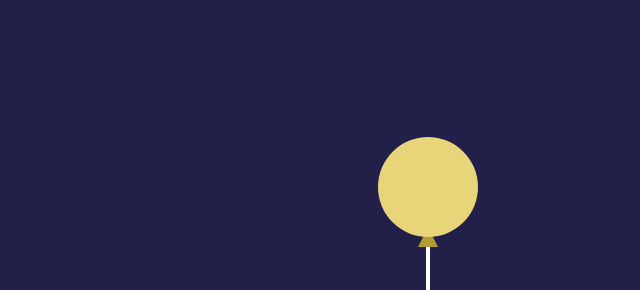
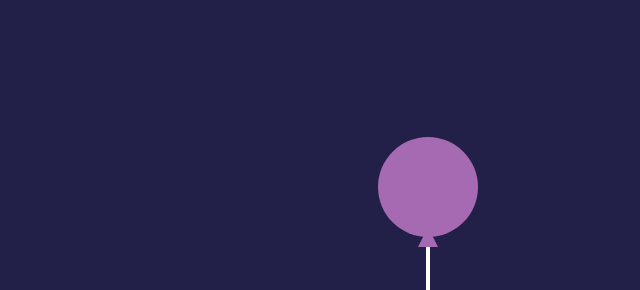
Before and after one commit to NnAsankaMadushan/New-Year, a plain HTML site: page index.html in a window 1280 px wide. Shown: the part 98-388 px from the top of the page, without its empty margins (362-1002 px from the left). Drawn offline with Linux system fonts and the light colour scheme.

Commit message:
change color of the baloon

```diff
--- a/style.css
+++ b/style.css
@@ -86,7 +86,7 @@ span.sete:before{
   width: 100px;
   height: 100px;
   display: block;
-  background: #e8d57a;
+  background: #a66ab3;
   border-radius: 50%;
   position: absolute;
   top: 50%;
@@ -101,7 +101,7 @@ span.sete:before{
   height: 0;
   border-style: solid;
   border-width: 0 10px 20px 10px;
-  border-color: transparent transparent #b19b32 transparent;
+  border-color: transparent transparent #a66ab3 transparent;
   position: absolute;
   left: 50%;
   margin-left: -10px;
```
